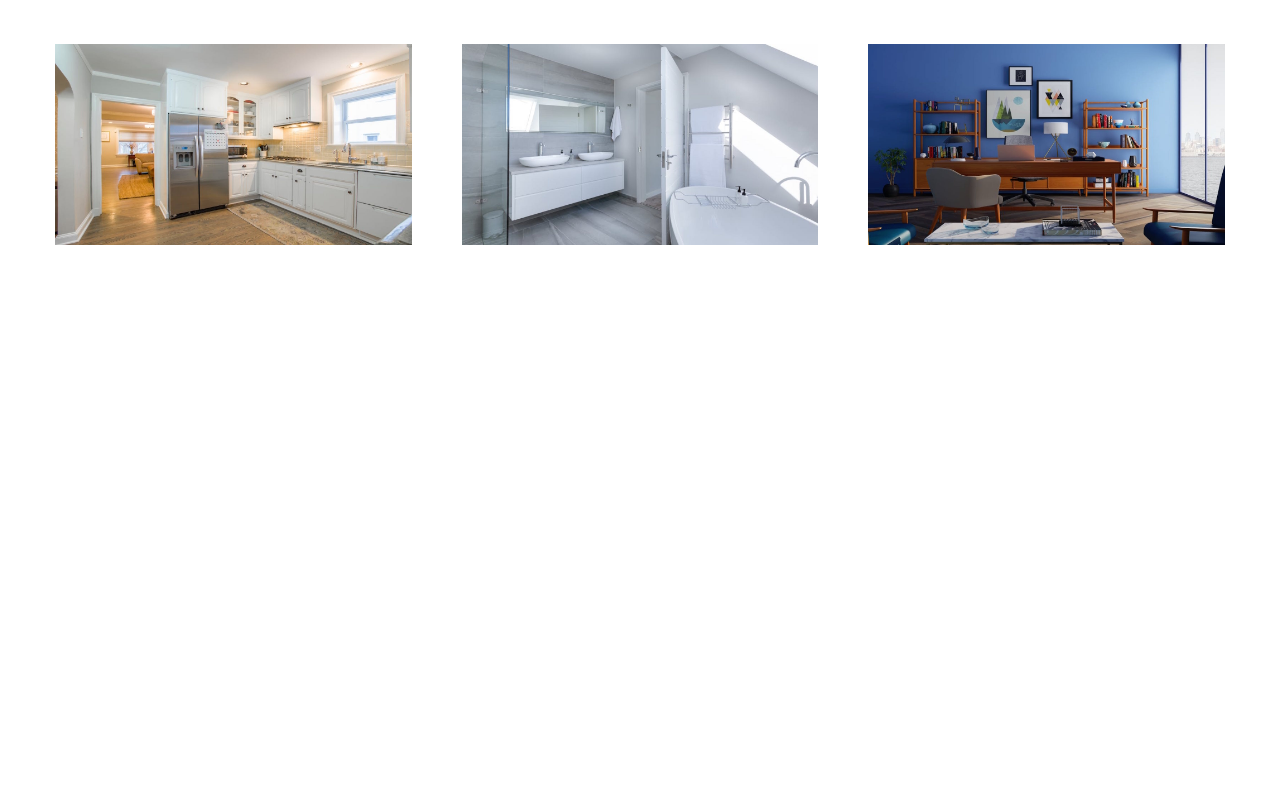
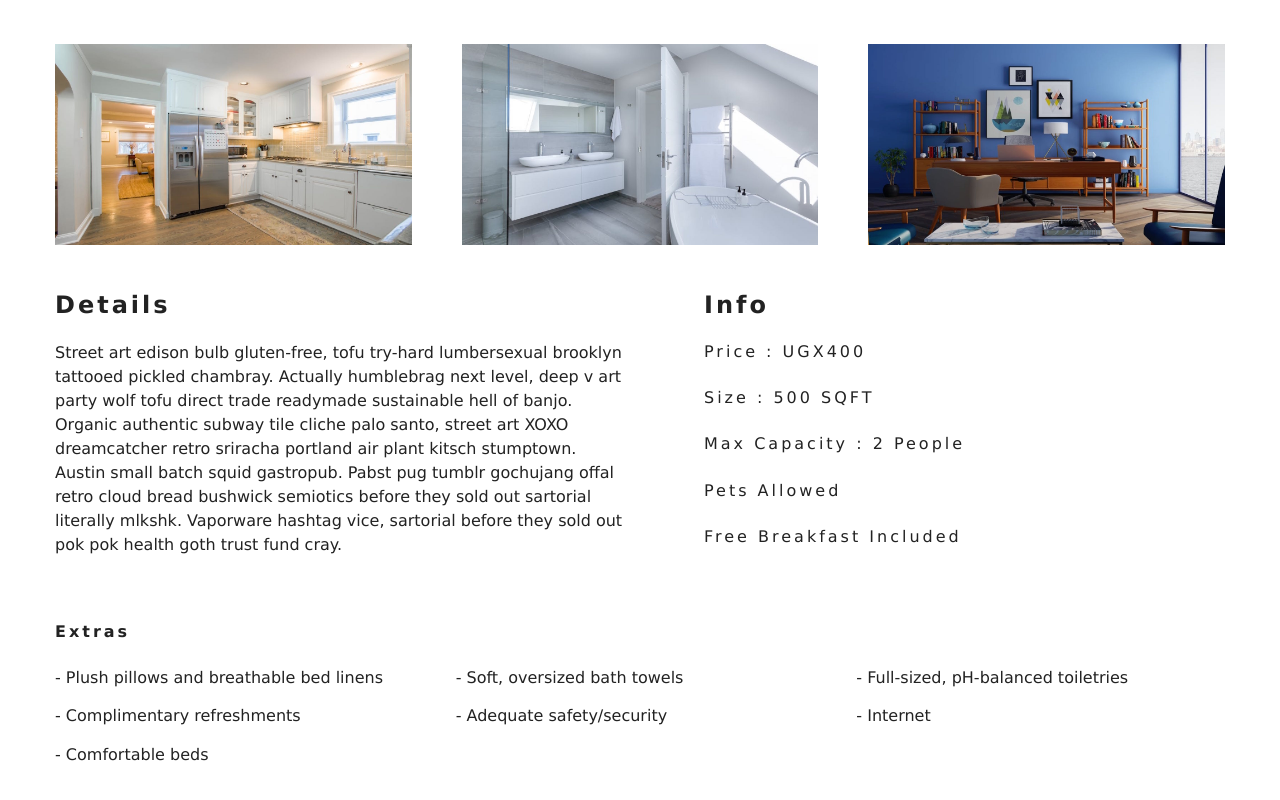
Before and after one commit to matovu-ronald/resorts-react-app, a React (Create React App) app: page /rooms/double-deluxe in a window 1280 px wide. Shown: the part 582-1382 px from the top of the page. Before the commit the page ends 827 px from the top, so only its background shows below. Built offline with nearby package versions, Linux system fonts and the light colour scheme.

Commit message:
Add single detail information

```diff
--- a/src/pages/SingleRoom.js
+++ b/src/pages/SingleRoom.js
@@ -53,17 +53,42 @@ export default class SingleRoom extends Component {
       <>
         <StyledHero img={mainImg || this.state.defaulBcg}>
           <Banner title={`${name} room`}>
-                    <Link to="/rooms" className="btn-primary">Back to rooms</Link>
+            <Link to="/rooms" className="btn-primary">
+              Back to rooms
+            </Link>
           </Banner>
         </StyledHero>
         <section className="single-room">
           <div className="single-room-images">
             {otherImages.map((image, index) => {
-                        return <img key={index} src={image} alt={name} />
+              return <img key={index} src={image} alt={name} />;
             })}
           </div>
+          <div className="single-room-info">
+            <article className="desc">
+              <h3>Details</h3>
+              <p>{description}</p>
+            </article>
+            <article className="info">
+              <h3>Info</h3>
+              <h6>Price : UGX{price}</h6>
+              <h6>Size : {size} SQFT</h6>
+              <h6>
+                max Capacity :{" "}
+                {capacity > 1 ? `${capacity} people` : `${capacity} Person`}
+              </h6>
+              <h6>{pets ? "pets allowed" : "No pets allowed"}</h6>
+              <h6>{breakfast && "free breakfast included"}</h6>
+            </article>
+          </div>
+        </section>
+        <section className="room-extras">
+           <h6>Extras</h6>
+           <ul className="extras">
+            {extras.map((extra, index) => (<li key={index}>- {extra}</li>))}
+           </ul>
         </section>
       </>
-    )
+    );
   }
 }
```
Lines whose indentation alone changed are shown as unchanged.
